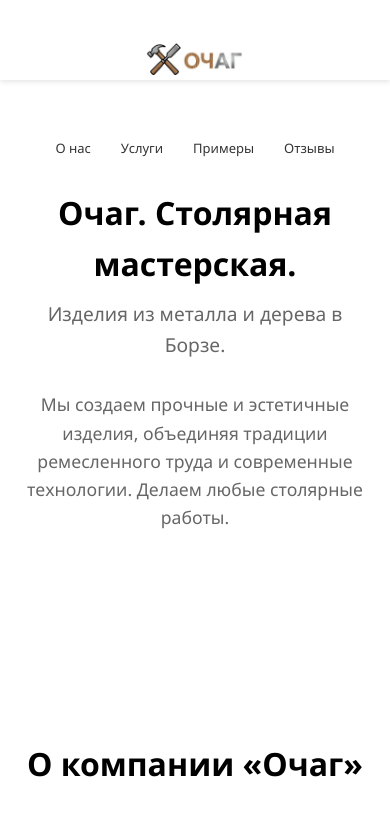
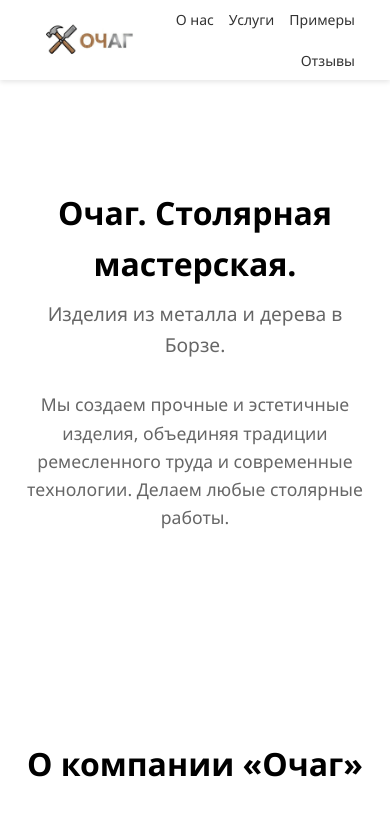
Before and after one commit to Ochagstolyar/site, a plain HTML site: page index.html in a window 390 px wide. Shown: the top 826 px of the page. Drawn offline with Linux system fonts and the light colour scheme.

Commit message:
Update index.html

```diff
--- a/index.html
+++ b/index.html
@@ -385,21 +385,40 @@
         font-size: 16px;
     }
 }
-      @media (max-width: 768px) {
-  .logo img {
-    width: 120px;
-    height: auto;
+        @media (max-width: 768px) {
+  /* Принудительно фиксируем контейнер шапки */
+  header .container {
+    display: flex !important;
+    flex-direction: row !important;
+    align-items: center !important;
+    justify-content: space-between !important;
+    height: auto !important; /* Сбрасываем любые заданные высоты */
   }
 
-  nav ul {
-    flex-wrap: wrap;
-    row-gap: 5px;
-    justify-content: center;
+  /* Фиксируем лого: оно не должно быть больше 120px и не должно ломать сетку */
+  .logo img {
+    width: 110px !important;
+    height: auto !important;
+    max-width: 110px !important;
+    flex-shrink: 0 !important; /* Запрещаем лого сжиматься */
   }
 
+  /* Фиксируем меню: оно должно быть в ряд, но переноситься, если не влезает */
+  nav ul {
+    display: flex !important;
+    flex-direction: row !important;
+    flex-wrap: wrap !important; /* Разрешаем перенос, если экран очень узкий */
+    justify-content: flex-end !important;
+    margin: 0 !important;
+    padding: 0 !important;
+    gap: 15px !important;
+  }
+
+  /* Пункты меню: запрещаем перенос слов внутри ссылки */
   nav a {
-    font-size: 13px;
-    white-space: nowrap;
+    font-size: 14px !important;
+    white-space: nowrap !important;
+    line-height: 1.2;
   }
 }
 
```
